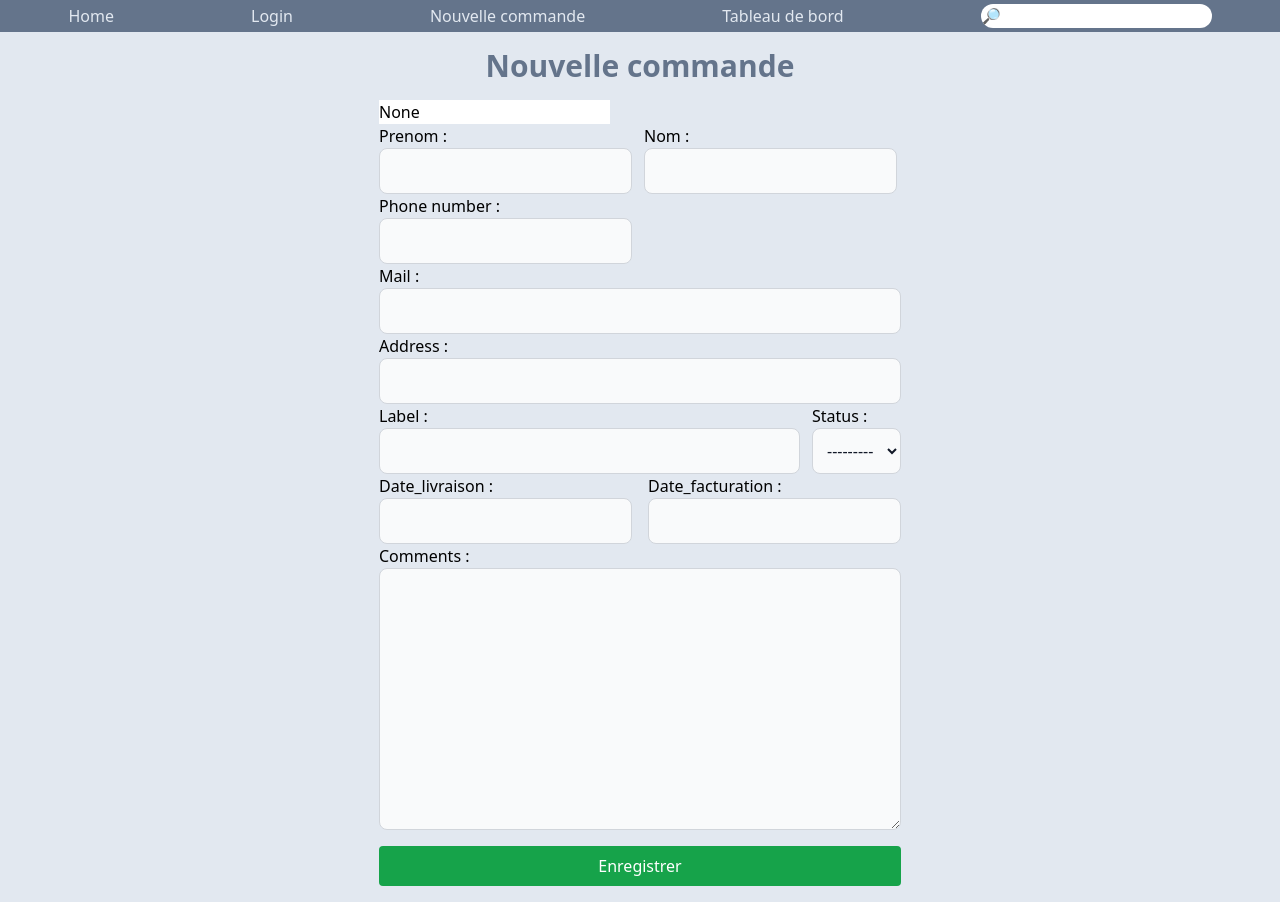
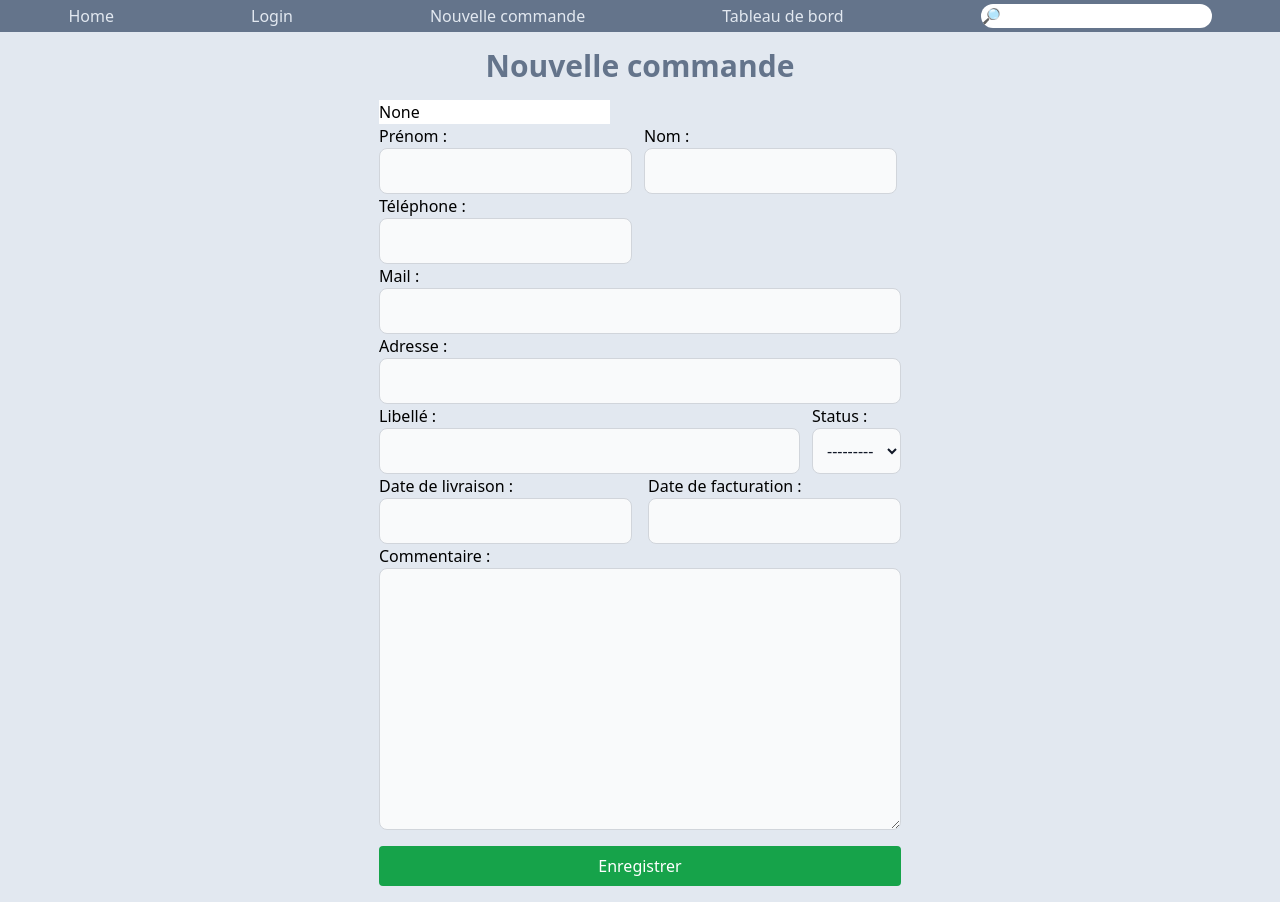
Before and after one commit to SimonDesc/order_nest, a Django app: page /orders/create/ in a window 1280 px wide. Run offline with Django 4.2, Linux system fonts and the light colour scheme; data that the repository does not hold is empty; some libraries are stand-ins or nearby versions.

Commit message:
Add verbose name to form

```diff
--- a/src/webapp/models.py
+++ b/src/webapp/models.py
@@ -5,14 +5,14 @@ from phonenumber_field.modelfields import PhoneNumberField
 
 
 class Customer(models.Model):
-    first_name = models.CharField(max_length=45, null=False, blank=False, verbose_name="prenom")
+    first_name = models.CharField(max_length=45, null=False, blank=False, verbose_name="prénom")
     last_name = models.CharField(max_length=45, null=False, blank=False, verbose_name="nom")
-    phone_number = PhoneNumberField(null=False, blank=False, region="FR")
-    address = models.CharField(max_length=200, blank=True)
+    phone_number = PhoneNumberField(null=False, blank=False, region="FR", verbose_name="téléphone")
+    address = models.CharField(max_length=200, blank=True, verbose_name="adresse")
     mail = models.EmailField(max_length=45, blank=True)
     created_at = models.DateTimeField(auto_now_add=True)
     updated_at = models.DateTimeField(auto_now=True)
-    comments = models.TextField(max_length=2000, blank=True)
+    comments = models.TextField(max_length=2000, blank=True, verbose_name="commentaire")
     active = models.BooleanField(default=True)
 
     def __str__(self):
@@ -31,13 +31,13 @@ class Status(models.Model):
 
 
 class Product(models.Model):
-    reference = models.CharField(max_length=45, blank=True)
-    label = models.CharField(max_length=45, verbose_name="libelle")
+    reference = models.CharField(max_length=45, blank=True, verbose_name="référence")
+    label = models.CharField(max_length=45, verbose_name="libellé")
     brand = models.CharField(max_length=45, blank=True, verbose_name="marque")
     supplier = models.CharField(max_length=45, blank=True, verbose_name="fournisseur")
-    purchase_price_unit = models.DecimalField(default=0, max_digits=10, decimal_places=2)
-    selling_price_unit = models.DecimalField(default=0, max_digits=10, decimal_places=2)
-    quantity = models.PositiveIntegerField(default=0, blank=False, null=False)
+    purchase_price_unit = models.DecimalField(default=0, max_digits=10, decimal_places=2, verbose_name="prix d'achat")
+    selling_price_unit = models.DecimalField(default=0, max_digits=10, decimal_places=2, verbose_name="prix de vente")
+    quantity = models.PositiveIntegerField(default=0, blank=False, null=False, verbose_name="quantité")
     created_at = models.DateTimeField(auto_now_add=True)
     updated_at = models.DateTimeField(auto_now=True)
     active = models.BooleanField(default=True)
@@ -48,10 +48,10 @@ class Product(models.Model):
 
 class Order(models.Model):
     created_at = models.DateTimeField(auto_now_add=True)
-    estimated_delivery_date = models.DateField(blank=True, null=True, verbose_name="date_livraison")
-    invoice_date = models.DateField(blank=True, null=True, verbose_name="date_facturation")
-    label = models.CharField(max_length=45, blank=False, default='')
-    comments = models.TextField(max_length=2000, blank=True)
+    estimated_delivery_date = models.DateField(blank=True, null=True, verbose_name="date de livraison")
+    invoice_date = models.DateField(blank=True, null=True, verbose_name="date de facturation")
+    label = models.CharField(max_length=45, blank=False, default='', verbose_name="libellé")
+    comments = models.TextField(max_length=2000, blank=True, verbose_name="commentaire")
     status = models.ForeignKey(Status, on_delete=models.SET_NULL, null=True, blank=True)
     customer = models.ForeignKey(Customer, on_delete=models.SET_NULL, null=True)
     products = models.ManyToManyField(Product, through='OrderHasProduct')
--- a/src/webapp/templates/webapp/products/product-edit.html
+++ b/src/webapp/templates/webapp/products/product-edit.html
@@ -9,7 +9,8 @@
 
   <form method="POST">
     {% csrf_token %}
-    {{ form.as_p }}
+    {{ form.reference.label_tag }}
+    {{ form.reference }}
     <button type="submit" class="btn btn-submit">Enregistrer</button>
 </form>
 {% endblock %}
--- a/src/webapp/views.py
+++ b/src/webapp/views.py
@@ -13,7 +13,7 @@ from django.shortcuts import render, redirect
 from django.urls import reverse_lazy, reverse
 from django.views.generic import ListView, CreateView, UpdateView, DetailView, DeleteView, TemplateView
 from .models import Customer, Order, OrderHasProduct, Product, OrderAttachment
-from .forms import NewOrderForm, NewCustomerForm
+from .forms import NewOrderForm, NewCustomerForm, AddProductsToOrder
 
 
 class WebappLogin(TemplateView):
@@ -204,7 +204,7 @@ class DeleteProduct(DeleteView):
 
 class EditProduct(UpdateView):
     model = Product
-    fields = "__all__"
+    form_class = AddProductsToOrder
     template_name = 'webapp/products/product-edit.html'
 
     def get(self, request, *args, **kwargs):
```
Also changed, not shown: 2 other files.
